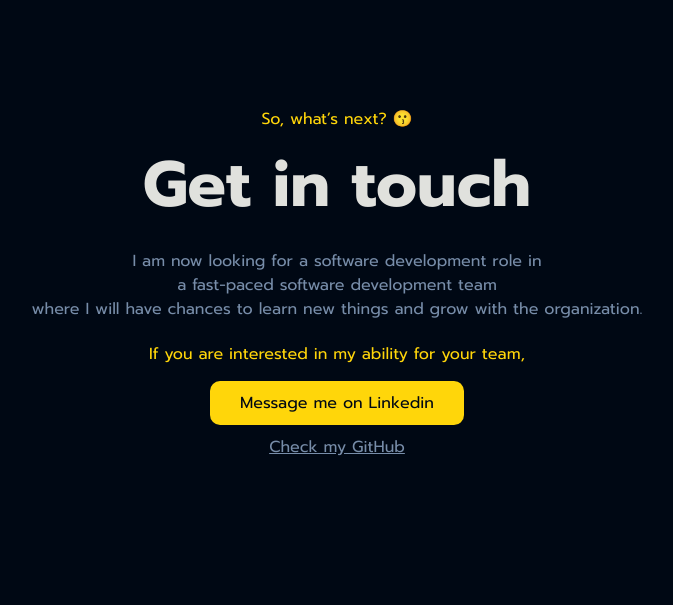
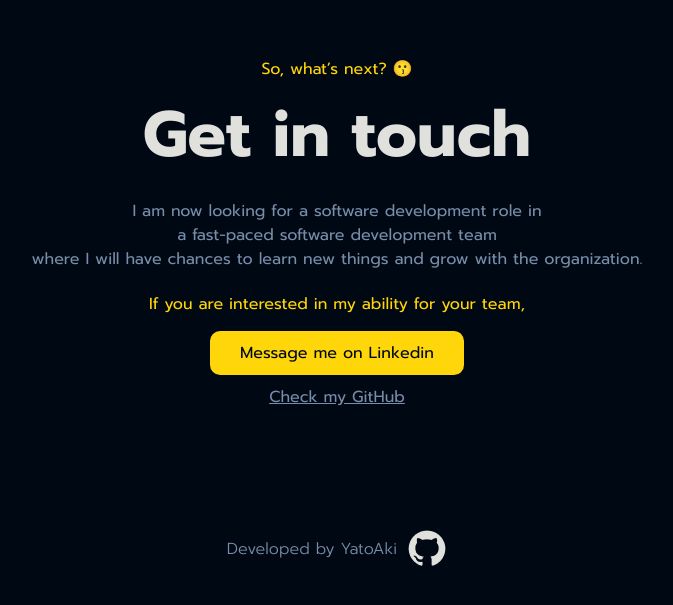
Before and after one commit to YatootaY/my-portfolio, a React (Create React App) app: page / in a window 1280 px wide. Shown: the part 6711-7316 px from the top of the page, without its empty margins (303-976 px from the left). Built offline with nearby package versions, Linux system fonts and the light colour scheme; a web font is replaced by a local one.

Commit message:
Added Footer

```diff
--- a/src/App.js
+++ b/src/App.js
@@ -7,6 +7,7 @@ import Skills from './Components/Skills';
 import HireMe from './Components/HireMe';
 import Work from './Components/Work';
 import Contact from './Components/Contact';
+import Footer from './Components/Footer';
 
 function App() {
   return (
@@ -21,6 +22,7 @@ function App() {
       <HireMe/>
       <Work/>
       <Contact/>
+      <Footer/>
     </div>
   );
 }
--- a/src/Components/Contact.css
+++ b/src/Components/Contact.css
@@ -3,7 +3,7 @@
     flex-direction: column;
     align-items: center;
     text-align: center;
-    margin: 150px 0;
+    margin: 100px 0;
 }
 
 .Contact h2{
--- /dev/null
+++ b/src/Components/Footer.css
@@ -0,0 +1,17 @@
+.Footer{
+    display: flex;
+    justify-content: center;
+    padding: 20px 0;
+}
+
+.Footer a{
+    display: flex;
+    align-items: center;
+    gap:10px;
+}
+
+.Footer h4{
+    color: var(--gray);
+    font-size: var(--smallest);
+    font-weight: 300;
+}
--- /dev/null
+++ b/src/Components/Footer.js
@@ -0,0 +1,14 @@
+import React from "react";
+import "./Footer.css"
+import githubIcon from "../assets/🦆 icon _github_.png"
+
+const Footer = () => {
+
+    return(
+        <div className="Footer">
+            <a href="https://github.com/YatoAki" target="_blank"><h4>Developed by YatoAki</h4><img src={githubIcon} alt="" /></a>
+        </div>
+    )
+}
+
+export default Footer
```
Also changed, not shown: src/assets/🦆 icon _github_.png (added).
